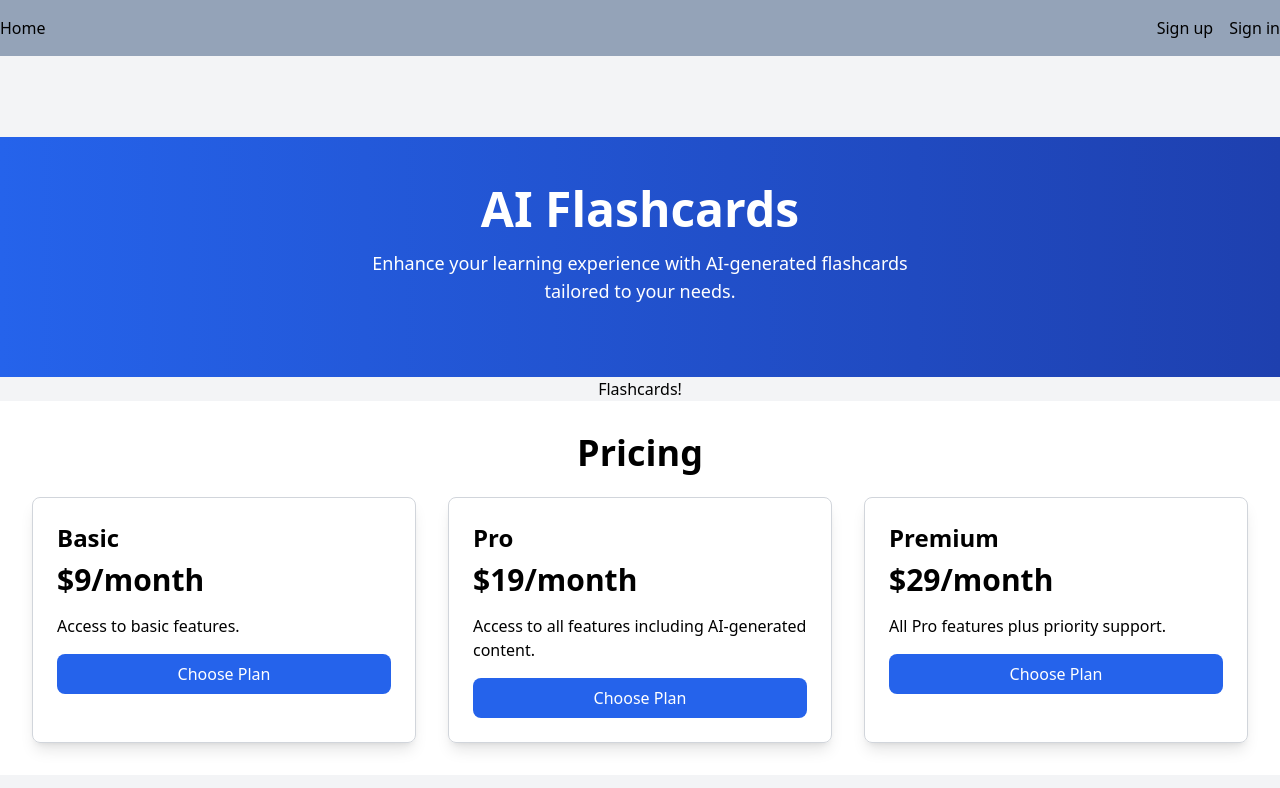
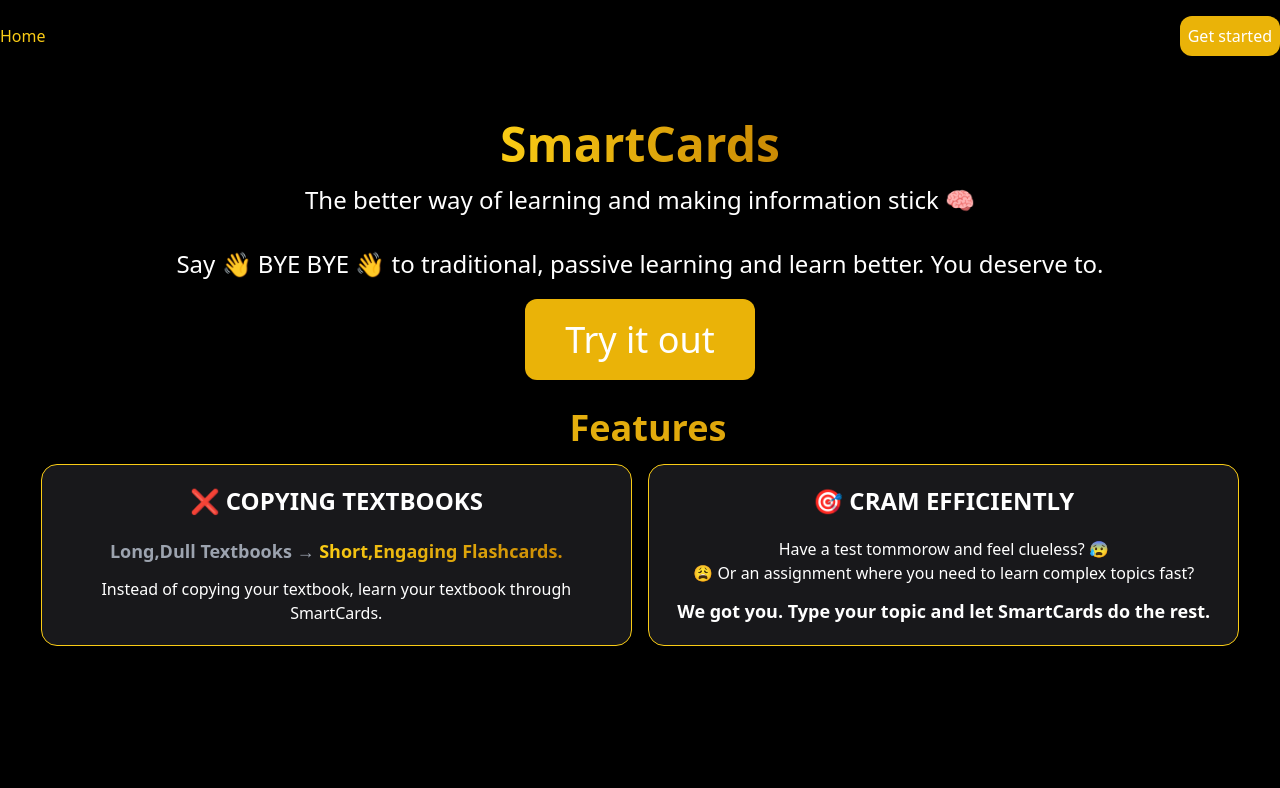
Before and after one commit to shivynand/ai-flashcards, a Next.js app: page / in a window 1280 px wide. Shown: the top 788 px of the page. Built offline with nearby package versions, Linux system fonts and the light colour scheme; no server answers.

Commit message:
stripe + ui

```diff
--- /dev/null
+++ b/app/api/checkout_sessions/route.js
@@ -0,0 +1,37 @@
+import Stripe from "stripe";
+import { NextResponse } from "next/server";
+
+const stripe = new Stripe(process.env.STRIPE_SECRET_KEY);
+
+const formatAmountForStripe = (amount) => {
+  return Math.round(amount * 100);
+};
+export async function POST(req) {
+  const params = {
+    submit_type: "subscription",
+    payment_method_types: ["card"],
+    line_items: [
+      {
+        price_data: {
+          currency: "usd",
+          product_data: {
+            name: "Pro subscription",
+          },
+          unit_amount: formatAmountForStripe(10),
+          recurring: {
+            interval: "month",
+            interval_count: 1,
+          },
+        },
+        quantity: 1,
+      },
+    ],
+    success_url: `${req.headers.origin}/result?session_id={CHECKOUT_SESSION_ID}`,
+    cancel_url: `${req.headers.origin}/result?session_id={CHECKOUT_SESSION_ID}`,
+  };
+  const checkoutSession = await stripe.checkout.sessions.create(params);
+
+  return NextResponse.json(checkoutSession, {
+    status: 200,
+  })
+}
--- a/app/api/generate/text_generation.js
+++ b/app/api/generate/text_generation.js
@@ -18,6 +18,7 @@ You are a flashcard creator. Your task is to generate concise and effective flas
 8. Tailor the difficulty level of the flashcards based on the user's specified preferences.
 9. If given a body of text, extract the most important and relevant information for the flashcard.
 10. For flashcards that a user struggles to learn or retain in their memory, use storytelling techniques to enhance the content of the answer.
+11. Utilise the 80/20 principle. Focus on the 20% of essential concepts and knowledge the person needs to know for the topic and briefly skim over the 80% of small details. We want to make it so that the person clearly understands the overall fundamentals and essential concepts, which can then facilitate the learning of the smaller intricate details.
 
 Remember, the goal is to facilitate effective and fun learning and retention of knowledge through these flashcards.
 
--- a/app/components/header.js
+++ b/app/components/header.js
@@ -1,13 +1,14 @@
 import Link from "next/link";
 import { auth } from "@clerk/nextjs/server";
 import { UserButton } from "@clerk/nextjs";
+import FlashcardGenerator from "../flashcard/page";
 
 export default async function Header() {
   const { userId } = auth();
   return (
-    <div className="bg-slate-400">
-      <div className="container mx-auto flex items-center justify-between py-4">
-        <Link href="/">Home</Link>
+    <div className="bg-black">
+      <div className="container mx-auto flex items-center justify-between py-4 bg-clip-text text-transparent bg-gradient-to-r from-yellow-400 to-yellow-600">
+        <Link className="hover:text-white" href="/">Home</Link>
         <div>
           {userId ? (
             <div>
@@ -15,8 +16,7 @@ export default async function Header() {
             </div>
           ) : (
             <div className="flex gap-4 items-center">
-              <Link href="/sign-up">Sign up</Link>
-              <Link href="/sign-in">Sign in</Link>
+              <Link className="bg-yellow-500 p-2 rounded-xl hover:bg-yellow-600 text-white" href="/sign-up">Get started</Link>
             </div>
           )}
         </div>
--- a/app/layout.js
+++ b/app/layout.js
@@ -1,9 +1,5 @@
 import {
   ClerkProvider,
-  SignInButton,
-  SignedIn,
-  SignedOut,
-  UserButton,
 } from "@clerk/nextjs";
 import "./globals.css";
 import Header from "./components/header";
--- a/app/page.js
+++ b/app/page.js
@@ -1,23 +1,85 @@
-// pages/index.js
 import Link from "next/link";
+import getStripe from "@/utils/get-stripe";
+import { auth } from "@clerk/nextjs/server";
 
 export default function Home() {
+  const { userId } = auth();
   return (
-    <div className="flex flex-col items-center justify-center min-h-screen bg-gray-100">
+    <div className="items-center justify-center bg-black min-h-screen">
       {/* Hero Section */}
-      <section className="flex flex-col items-center justify-center w-full p-12 text-center bg-gradient-to-r from-blue-600 to-blue-800 text-white">
-        <h1 className="text-5xl font-extrabold mb-4">AI Flashcards</h1>
-        <p className="text-lg mb-6 max-w-xl">
-          Enhance your learning experience with AI-generated flashcards tailored
-          to your needs.
+      <section className="flex flex-col items-center justify-center w-full p-12 text-center text-white">
+        <h1 className="text-5xl font-extrabold mb-4 bg-clip-text text-transparent bg-gradient-to-r from-yellow-400 to-yellow-600">
+          SmartCards
+        </h1>
+        <p className="text-2xl max-w-xl lg:text-nowrap flex justify-center">
+          The better way of learning and making information stick 🧠
+          <br />
+          <br />
+          Say 👋 BYE BYE 👋 to traditional, passive learning and learn better.
+          You deserve to.
         </p>
+        {/* Flashcard Generator Section */}
+        {/* <Link className="flex flex-col mt-auto bg-white text-black rounded-full p-3 "href="/flashcard">Get started!</Link> Add the FlashcardGenerator component here */}
+        <div className="mt-10">
+          {userId ? (
+            <div></div>
+          ): (
+            <Link
+            className="p-4 text-4xl px-10 bg-yellow-500 rounded-xl"
+            href="/sign-up"
+          >
+            Try it out
+          </Link>
+          )}
+        </div>
       </section>
 
-      {/* Flashcard Generator Section */}
-      <Link href="/flashcard">Flashcards!</Link> {/* Add the FlashcardGenerator component here */}
+      {/* Features Copy */}
+      <section className="flex flex-col w-full bg-black text-white text-center">
+        <h1 className="text-4xl font-extrabold ml-4 bg-clip-text text-transparent bg-gradient-to-r from-yellow-400 to-yellow-600">
+          Features
+        </h1>
+        <div className="rounded-2xl items-center justify-center mx-auto mt-4">
+          <grid className="space-x-4 flex flex-row">
+            <div className="rounded-2xl p-5 flex flex-col w-[50%] border border-yellow-400 bg-zinc-900">
+              <h2 className="text-2xl font-bold mb-2">❌ COPYING TEXTBOOKS</h2>
+              <div className="text-md text-center bg-clip-border bg-gradient-to-r">
+                <div className="p-3">
+                  <strong className="text-gray-400 text-lg">
+                    Long,Dull Textbooks &rarr;{" "}
+                  </strong>
+                  <strong className="bg-clip-text text-transparent bg-gradient-to-r from-yellow-400 to-yellow-600 text-lg">
+                    Short,Engaging Flashcards.
+                  </strong>
+                  <br />
+                </div>
+                Instead of copying your textbook, learn your textbook through
+                SmartCards.
+              </div>
+            </div>
+            <div className="p-5 flex flex-col rounded-2xl w-[50%] border border-yellow-400 bg-zinc-900">
+              <h2 className="text-2xl font-bold mb-2 text-nowrap bg-clip-text">
+                🎯 CRAM EFFICIENTLY
+              </h2>
+              <div className="text-md text-center">
+                <div className="p-3">
+                  Have a test tommorow and feel clueless? 😰
+                  <br />
+                  😩 Or an assignment where you need to learn complex topics
+                  fast?
+                  <br />
+                </div>
+                <p className="text-lg font-bold">
+                  We got you. Type your topic and let SmartCards do the rest.
+                </p>
+              </div>
+            </div>
+          </grid>
+        </div>
+      </section>
 
       {/* Pricing Options */}
-      <section className="w-full p-8 bg-white">
+      {/* <section className="w-full p-8 bg-white">
         <h2 className="text-4xl font-bold text-center mb-6">Pricing</h2>
         <div className="grid grid-cols-1 md:grid-cols-3 gap-8">
           <div className="p-6 border border-gray-300 rounded-lg shadow-lg transition-transform transform hover:scale-105">
@@ -47,7 +109,7 @@ export default function Home() {
             </button>
           </div>
         </div>
-      </section>
+      </section> */}
     </div>
   );
 }
--- a/app/sign-in/[[...sign-in]]/page.js
+++ b/app/sign-in/[[...sign-in]]/page.js
@@ -2,7 +2,7 @@ import { SignIn } from '@clerk/nextjs'
 
 export default function Page() {
   return (
-    <div className="flex flex-col items-center justify-center min-h-screen bg-gray-100">
+    <div className="flex flex-col items-center justify-center min-h-screen bg-zinc-900">
     <SignIn />
   </div>
   )
--- a/app/sign-up/[[...sign-up]]/page.js
+++ b/app/sign-up/[[...sign-up]]/page.js
@@ -2,7 +2,7 @@ import { SignUp } from "@clerk/nextjs";
 
 export default function Page() {
   return (
-    <div className="flex flex-col items-center justify-center min-h-screen bg-gray-100">
+    <div className="flex flex-col items-center justify-center min-h-screen bg-zinc-900">
       <SignUp />
     </div>
   );
--- a/package.json
+++ b/package.json
@@ -18,7 +18,8 @@
     "next": "14.2.5",
     "react": "^18",
     "react-dom": "^18",
-    "react-markdown": "^9.0.1"
+    "react-markdown": "^9.0.1",
+    "stripe": "^16.8.0"
   },
   "devDependencies": {
     "eslint": "^8",
--- /dev/null
+++ b/utils/get-stripe.js
@@ -0,0 +1,10 @@
+import { loadStripe } from "@stripe/stripe-js";
+let stripePromise;
+const getStripe = () => {
+    if (!stripePromise) {
+        stripePromise = loadStripe(process.env.NEXT_PUBLIC_STRIPE_PUBLIC_KEY)
+    }
+    return stripePromise
+}
+
+export default getStripe;
```
Also changed, not shown: app/api/generate/route.js (+2 -1 lines), app/flashcard/page.js (+15 -13 lines), 1 other file (tests, documents, lock files or other folders).
